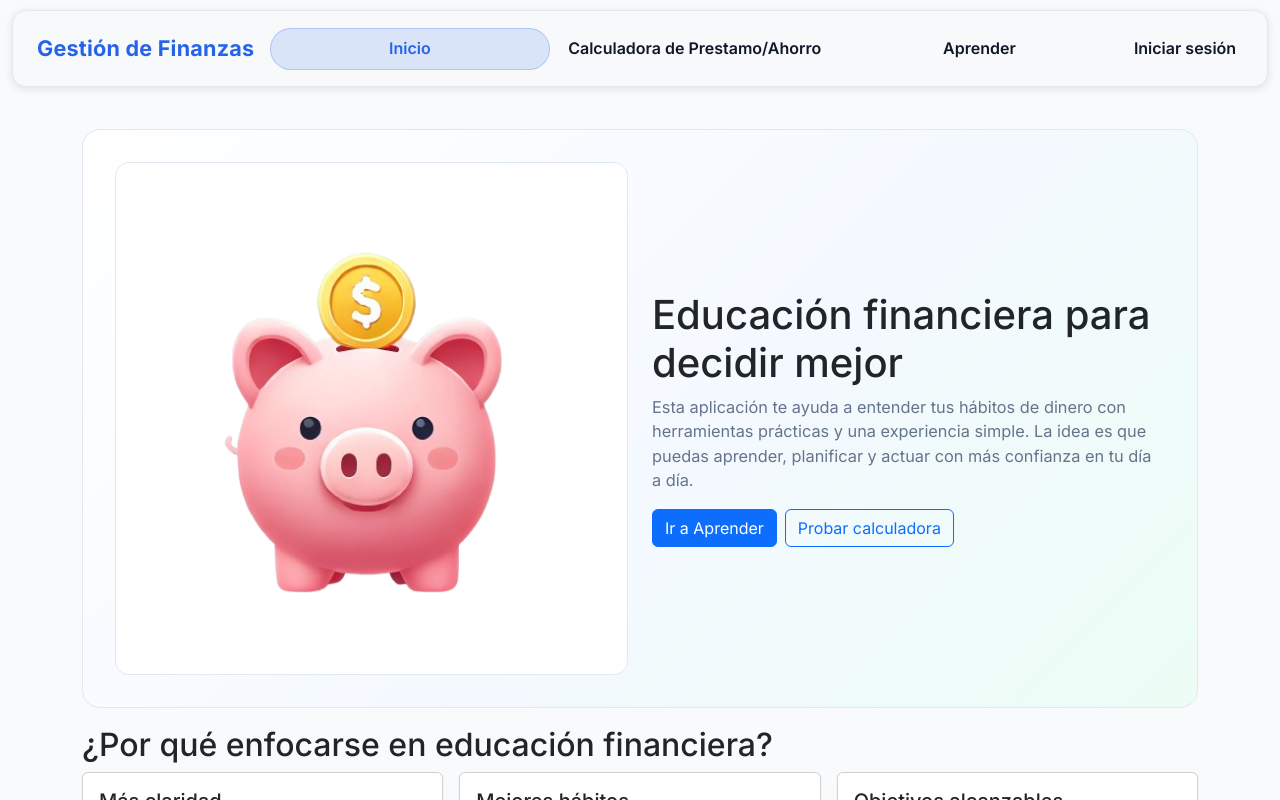
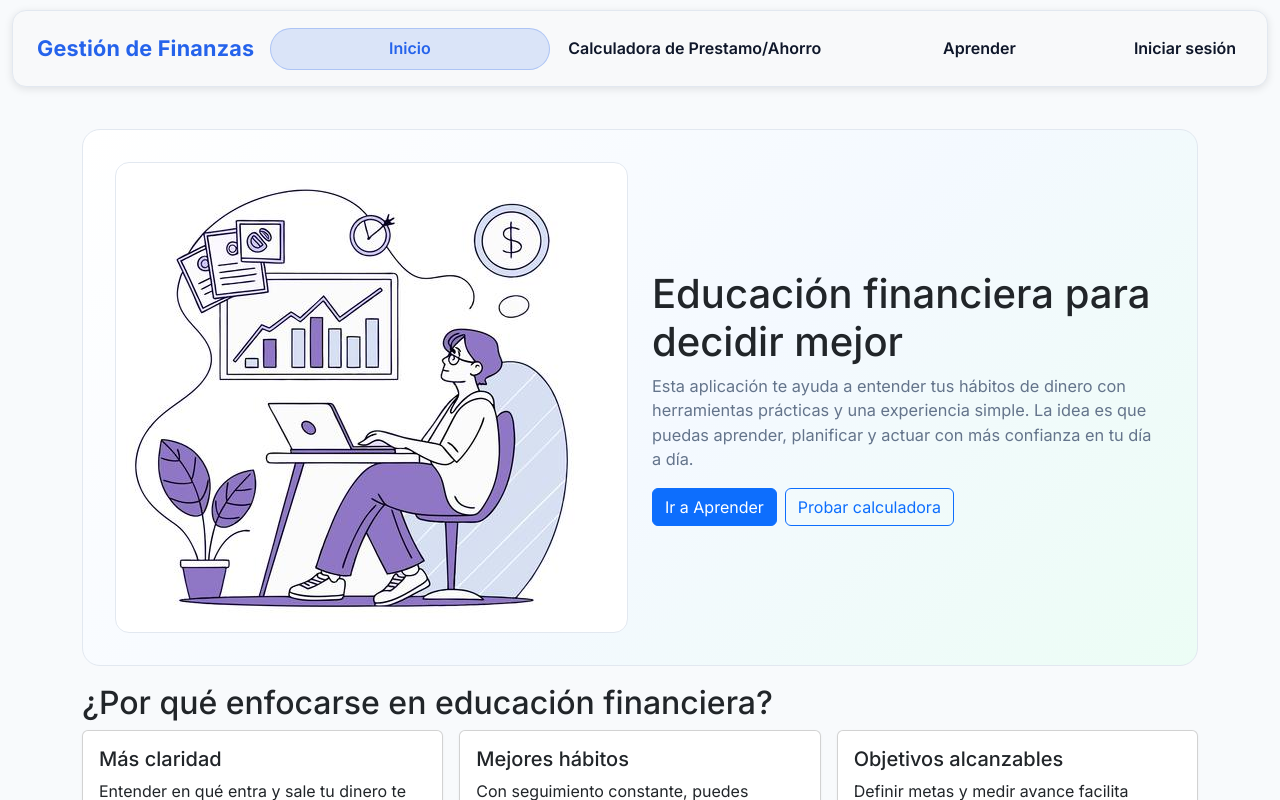
Before and after one commit to pedromartinez2001/TFG-APP, a React (Vite) app in the folder Tesis-Frontend/: page / in a window 1280 px wide. Shown: the top 800 px of the page. Built offline with nearby package versions, Linux system fonts and the light colour scheme; no server answers.

Commit message:
Actualización del diseño y favicon

```diff
--- a/Tesis-Frontend/index.html
+++ b/Tesis-Frontend/index.html
@@ -2,7 +2,7 @@
 <html lang="en">
   <head>
     <meta charset="UTF-8" />
-    <link rel="icon" type="image/svg+xml" href="/vite.svg" />
+    <link rel="icon" type="image/x-icon" href="/favicon.ico" />
     <meta name="viewport" content="width=device-width, initial-scale=1.0" />
     <!-- Google Fonts - Inter (Tipografía profesional) -->
     <link rel="preconnect" href="https://fonts.googleapis.com" />
--- a/Tesis-Frontend/src/index.css
+++ b/Tesis-Frontend/src/index.css
@@ -514,4 +514,5 @@ a:hover {
   .form-control, .form-select {
     font-size: 14px;
   }
+
 }
--- a/Tesis-Frontend/src/pages/Home.jsx
+++ b/Tesis-Frontend/src/pages/Home.jsx
@@ -4,7 +4,7 @@ import Image from "react-bootstrap/Image";
 import { Link } from "react-router-dom";
 import AOS from "aos";
 import "aos/dist/aos.css";
-import alcanciaCerdito from "../images/alcancia_cerdito.png";
+import personaIcono from "../images/persona-icono.jpg";
 import grafico from "../images/grafico.png";
 
 const herramientas = [
@@ -66,7 +66,7 @@ const Home = () => {
         <Row className="align-items-center g-4">
           <Col md="6">
             <div className="image-container home-hero-image" data-aos="fade-up">
-              <Image src={alcanciaCerdito} fluid />
+              <Image src={personaIcono} fluid />
             </div>
           </Col>
           <Col md="6">
```
Also changed, not shown: Tesis-Frontend/src/images/persona-icono.jpg (added), 1 other file (tests, documents, lock files or other folders).
